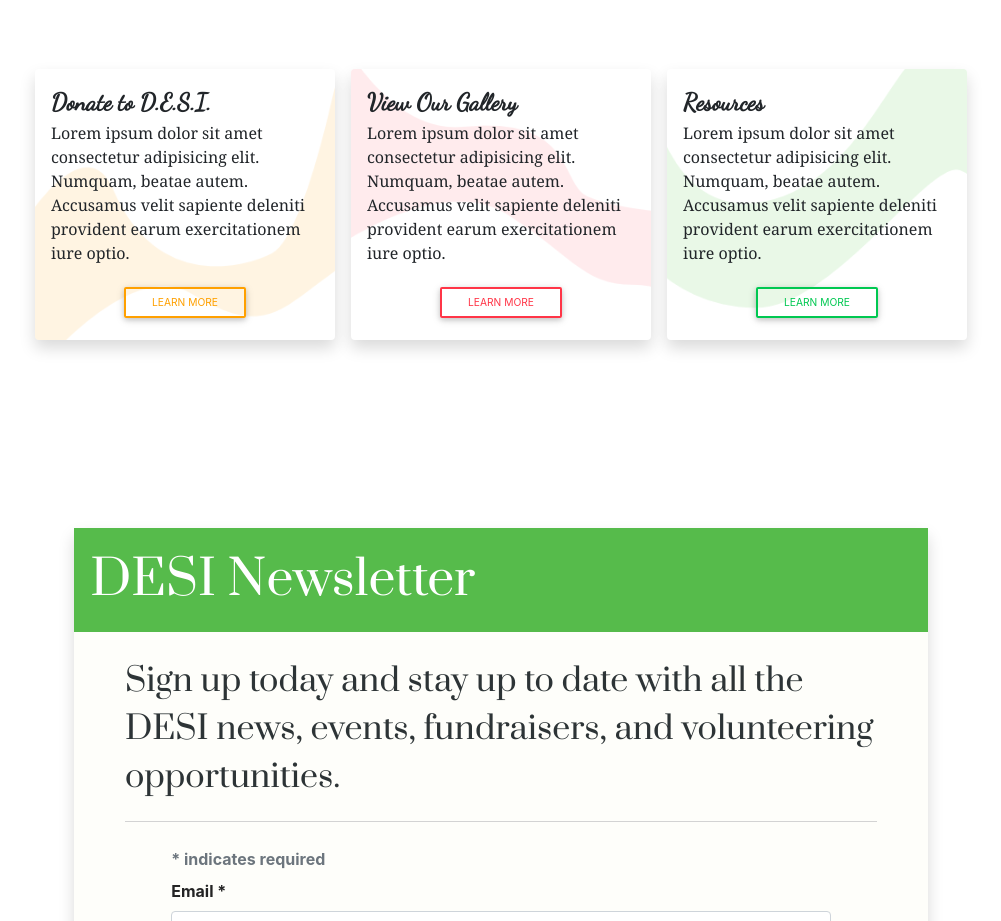
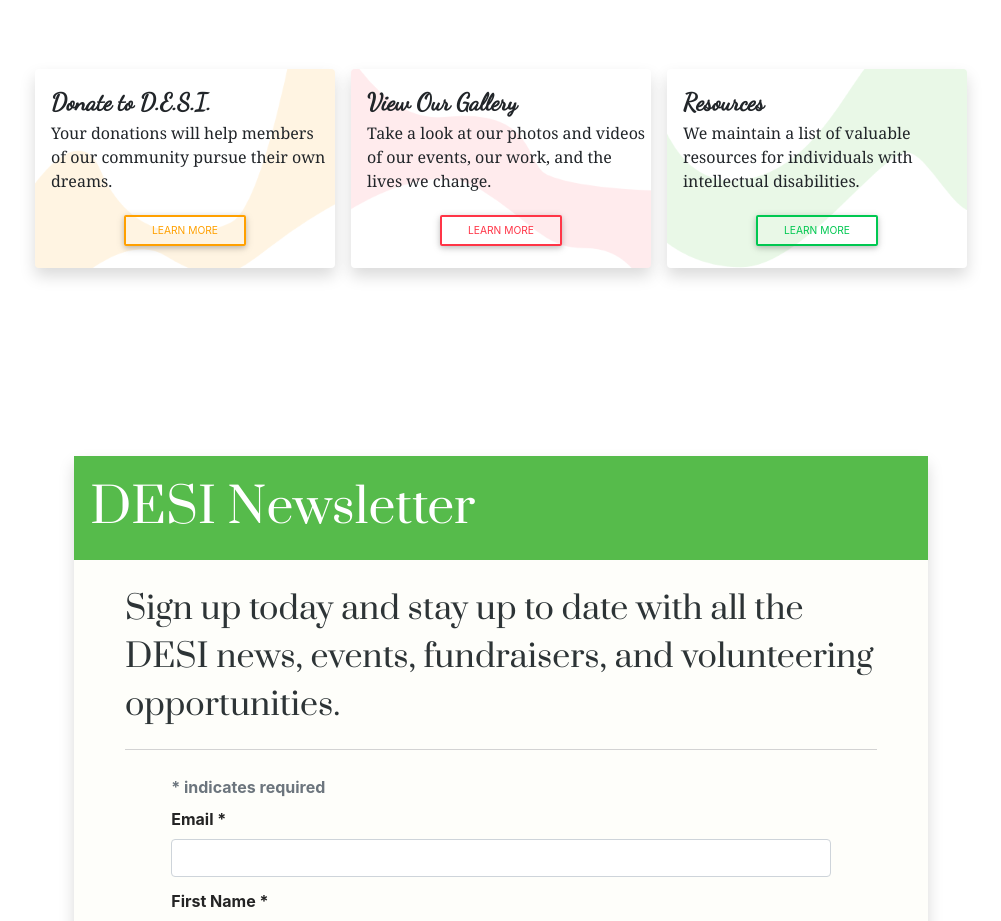
Before and after one commit to AndrewMartinez33/AndrewMartinez33.github.io, a plain HTML site: page who-we-are/message-from-the-founder/index.html in a window 1280 px wide. Shown: the part 1404-2325 px from the top of the page, without its empty margins (139-1140 px from the left). Drawn offline with Linux system fonts and the light colour scheme.

```diff
--- a/who-we-are/message-from-the-founder/index.html
+++ b/who-we-are/message-from-the-founder/index.html
@@ -292,10 +292,9 @@
             class="highlight-container first-highlight-container text-center m-md-2 shadow d-flex flex-column justify-content-center rounded py-3 mb-4"
           >
             <p class="fancy-text my-0 pl-3 text-left">Donate to D.E.S.I.</p>
-            <p class="text-font pl-3 text-left">
-              Lorem ipsum dolor sit amet consectetur adipisicing elit. Numquam,
-              beatae autem. Accusamus velit sapiente deleniti provident earum
-              exercitationem iure optio.
+            <p class="text-font pl-3 pr-1 text-left">
+              Your donations will help members of our community pursue their own
+              dreams.
             </p>
             <a href="../../donate/"
               ><button class="btn btn-outline-amber btn-sm text-center">
@@ -307,10 +306,9 @@
             class="highlight-container second-highlight-container text-center m-md-2 shadow d-flex flex-column justify-content-center rounded py-3 mb-4"
           >
             <p class="fancy-text my-0 pl-3 text-left">View Our Gallery</p>
-            <p class="text-font pl-3 text-left">
-              Lorem ipsum dolor sit amet consectetur adipisicing elit. Numquam,
-              beatae autem. Accusamus velit sapiente deleniti provident earum
-              exercitationem iure optio.
+            <p class="text-font pl-3 pr-1 text-left">
+              Take a look at our photos and videos of our events, our work, and
+              the lives we change.
             </p>
             <a href="../../gallery/"
               ><button class="btn btn-outline-danger btn-sm">
@@ -322,10 +320,9 @@
             class="highlight-container third-highlight-container text-center m-md-2 shadow d-flex flex-column justify-content-center rounded py-3 mb-4"
           >
             <p class="fancy-text my-0 pl-3 text-left">Resources</p>
-            <p class="text-font pl-3 text-left">
-              Lorem ipsum dolor sit amet consectetur adipisicing elit. Numquam,
-              beatae autem. Accusamus velit sapiente deleniti provident earum
-              exercitationem iure optio.
+            <p class="text-font pl-3 pr-1 text-left">
+              We maintain a list of valuable resources for individuals with
+              intellectual disabilities.
             </p>
             <a href="../../resources/"
               ><button class="btn btn-outline-success btn-sm">
```
